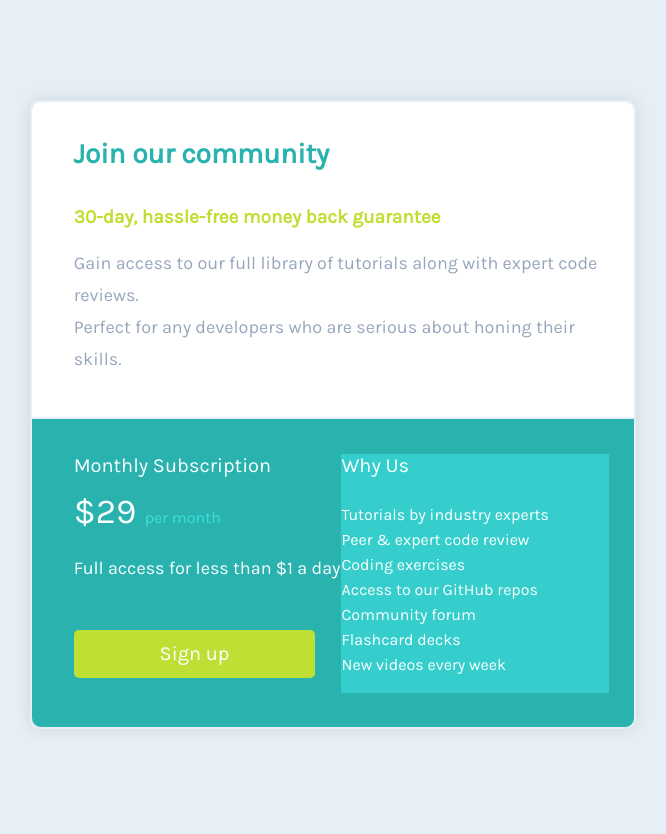
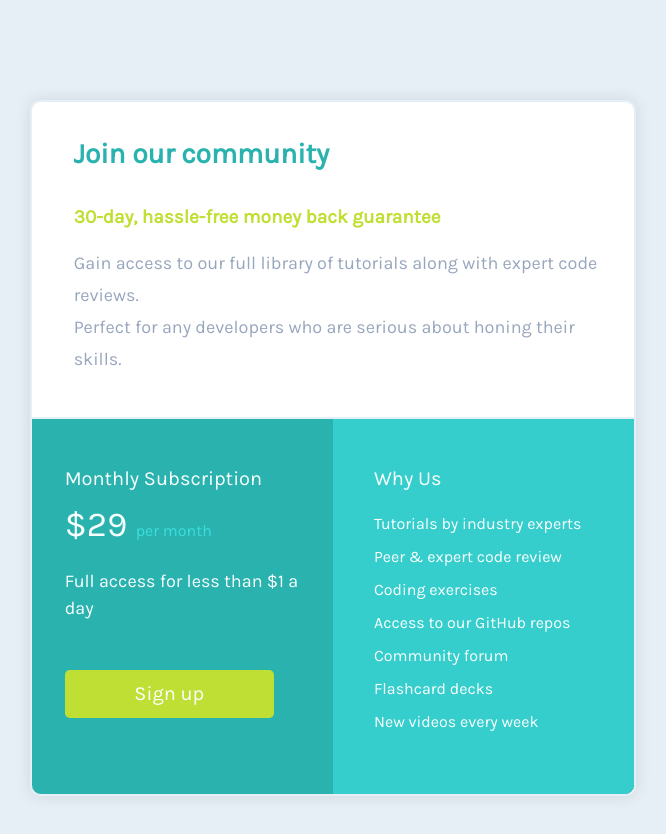
Before and after one commit to ayebravo/Single-price-grid-component, a plain HTML site: page index.html in a window 1280 px wide. Shown: the whole page, without its empty margins (307-973 px from the left). Drawn offline with nearby package versions, Linux system fonts and the light colour scheme.

Commit message:
updated styling of bottom part of component

```diff
--- a/index.html
+++ b/index.html
@@ -15,6 +15,8 @@
       crossorigin="anonymous"
     />
     <link rel="stylesheet" href="styles.css" />
+
+    <style></style>
   </head>
   <body>
     <div class="container">
@@ -29,8 +31,9 @@
           </p>
         </div>
       </div>
-      <div class="row bottom-part">
-        <div class="col-12 col-md-6 left-side">
+
+      <div class="row d-flex bottom-part">
+        <div class="col-12 col-md-6 left-side p-5">
           <div class="row">
             <h5>Monthly Subscription</h5>
           </div>
@@ -46,19 +49,20 @@
             </button>
           </div>
         </div>
-        <div class="col-12 col-md-6 right-side">
+
+        <div class="col-12 col-md-6 right-side p-5">
           <div class="row">
-            <h5>Why Us</h5>
+            <h5 class="mx-2">Why Us</h5>
           </div>
           <div class="row">
-            <ul>
-              <li class="reasons">Tutorials by industry experts</li>
-              <li class="reasons">Peer & expert code review</li>
-              <li class="reasons">Coding exercises</li>
-              <li class="reasons">Access to our GitHub repos</li>
-              <li class="reasons">Community forum</li>
-              <li class="reasons">Flashcard decks</li>
-              <li class="reasons">New videos every week</li>
+            <ul class="m-2">
+              <li class="reasons py-1">Tutorials by industry experts</li>
+              <li class="reasons py-1">Peer & expert code review</li>
+              <li class="reasons py-1">Coding exercises</li>
+              <li class="reasons py-1">Access to our GitHub repos</li>
+              <li class="reasons py-1">Community forum</li>
+              <li class="reasons py-1">Flashcard decks</li>
+              <li class="reasons py-1">New videos every week</li>
             </ul>
           </div>
         </div>
--- a/styles.css
+++ b/styles.css
@@ -67,7 +67,7 @@ span {
 
 .bottom-part {
   color: #f9ffff;
-  padding: 35px 25px 34px 42px;
+  /* padding: 35px 25px 34px 42px; */
   background: hsl(179, 62%, 43%);
   border: 1px solid hsl(204, 43%, 93%);
   border-bottom-left-radius: 10px;
@@ -80,6 +80,7 @@ span {
 
 .right-side {
   background: hsl(179, 61%, 51%);
+  border-bottom-right-radius: 10px;
 
   /* padding: 35px 25px 34px 54px; */
 }
```
